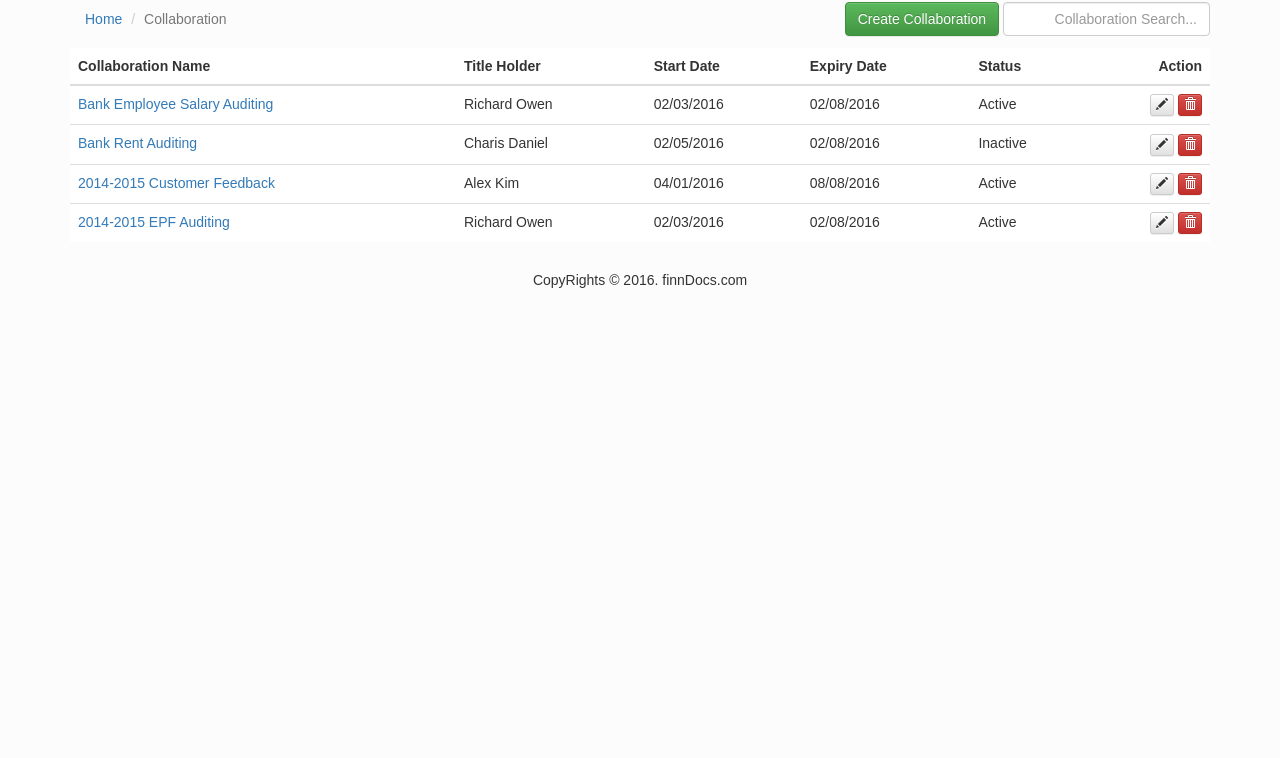
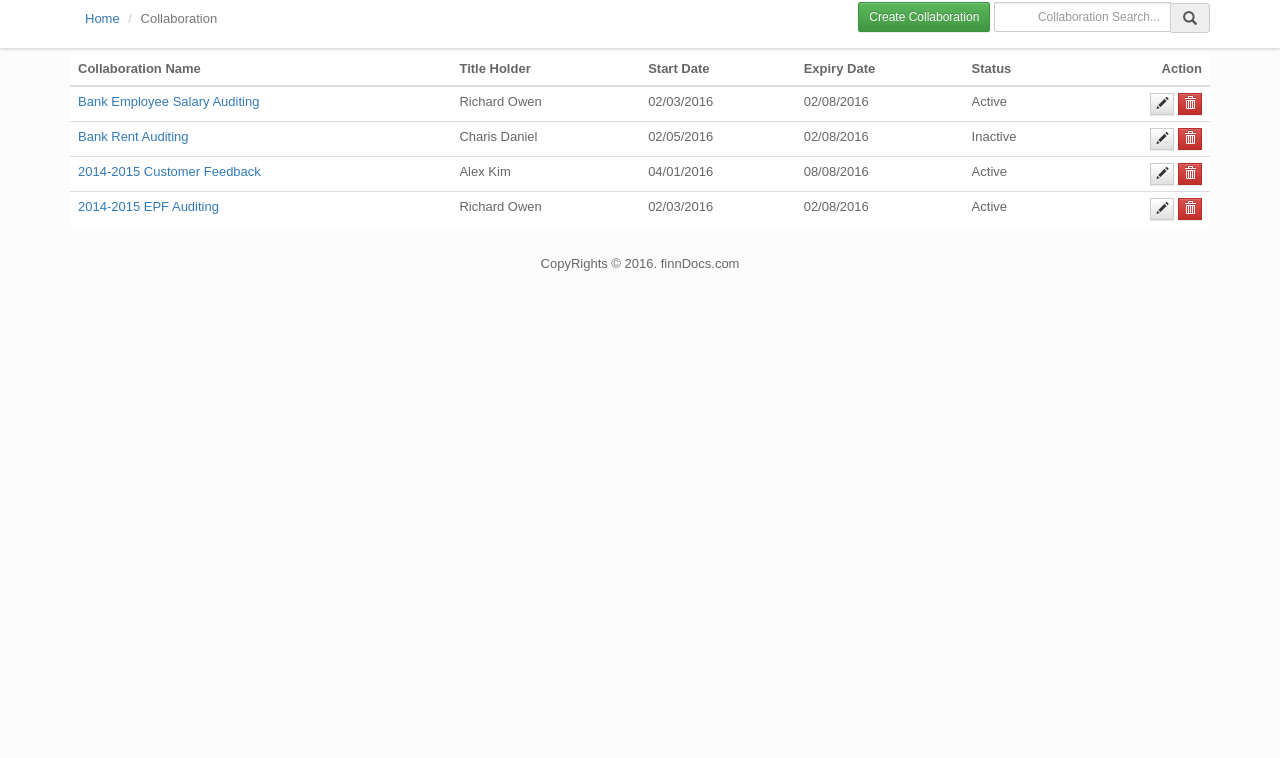
Before and after one commit to rans0000/fbme, a website: page dev/index.html in a window 1280 px wide. Shown: the part 42-800 px from the top of the page. Drawn offline with Linux system fonts and the light colour scheme.

Commit message:
Added * Roboto font Changed * CSS header area full width, button radii decreased

```diff
--- a/dev/js/modules/collaboration/collaborationListTemplate.html
+++ b/dev/js/modules/collaboration/collaborationListTemplate.html
@@ -1,6 +1,6 @@
 <div>
-    <div class="container">
-        <header class="main-toolbar">
+    <header class="main-toolbar">
+        <div class="container">
             <div class="row">
                 <div class="col-xs-12 col-sm-6">
                     <ol class="breadcrumb">
@@ -9,15 +9,20 @@
                     </ol>
                 </div>
                 <div class="col-xs-12 col-sm-6 text-right">
-                    <button type="button" class="btn btn-success" ng-click="CollaborationListVM.activateCollaborationDialog(true)">Create Collaboration</button>
+                    <button type="button" class="btn btn-success btn-sm" ng-click="CollaborationListVM.activateCollaborationDialog(true)">Create Collaboration</button>
                     <form class="form-inline search-primary" role="form">
                         <div class="form-group">
-                            <input type="text" class="form-control text-right" id="exampleInputEmail2" placeholder="Collaboration Search..." title="Collaboration Search" ng-model="CollaborationListVM.filterText">
+                            <div class="input-group">
+                                <input type="text" class="form-control text-right input-sm" id="exampleInputEmail2" placeholder="Collaboration Search..." title="Collaboration Search" ng-model="CollaborationListVM.filterText">
+                                <span class="input-group-addon glyphicon glyphicon-search"></span>
+                            </div>
                         </div>
                     </form>
                 </div>
             </div>
-        </header>
+        </div>
+    </header>
+    <div class="container">
         <table class="table table-hover table-primary">
             <thead>
                 <tr>
--- /dev/null
+++ b/dev/sass/_font-mixins.scss
@@ -0,0 +1,44 @@
+// =============================================================================
+// String Replace
+// =============================================================================
+
+@function str-replace($string, $search, $replace: "") {
+	$index: str-index($string, $search);
+
+	@if $index {
+		@return str-slice($string, 1, $index - 1) + $replace + str-replace(str-slice($string, $index + str-length($search)), $search, $replace);
+	}
+
+	@return $string;
+}
+
+// =============================================================================
+// Font Face
+// =============================================================================
+
+@mixin font-face($name, $path, $weight: null, $style: null, $exts: eot woff2 woff ttf svg) {
+	$src: null;
+
+	$extmods: (
+		eot: "?",
+		svg: "#" + str-replace($name, " ", "_")
+	);
+
+	$formats: (
+		otf: "opentype",
+		ttf: "truetype"
+	);
+
+	@each $ext in $exts {
+		$extmod: if(map-has-key($extmods, $ext), $ext + map-get($extmods, $ext), $ext);
+		$format: if(map-has-key($formats, $ext), map-get($formats, $ext), $ext);
+		$src: append($src, url(quote($path + "." + $extmod)) format(quote($format)), comma);
+	}
+
+	@font-face {
+		font-family: quote($name);
+		font-style: $style;
+		font-weight: $weight;
+		src: $src;
+	}
+}
--- a/dev/sass/_variables.scss
+++ b/dev/sass/_variables.scss
@@ -1,10 +1,10 @@
-$font-primary:        Arial, "Helvetica Neue", Helvetica, sans-serif;
+$font-primary:        "robotoregular", Arial, "Helvetica Neue", Helvetica, sans-serif;
 
 $line-height			    :1.8rem;
 $font-size-base				:62.5%;
-$font-size-small			:1.2rem;
-$font-size-normal			:1.4rem;
-$font-size-medium			:1.6rem;
+$font-size-small			:1.1rem;
+$font-size-normal			:1.3rem;
+$font-size-medium			:1.5rem;
 $font-size-big				:2.0rem;
 
 $font-weight-medium         : 500;
@@ -16,5 +16,5 @@ $tertiary-color             :#AAF2EA;        //cyan
 $slate-color                :#c9c0c0;        //gray-dark
 $mute-color                :#F7F7F7;        //gray-dark
 
-$text-color-primary         :#333;           //black
+$text-color-primary         :#666;           //black
 $text-color-gray            :#999;           //gray
--- a/dev/sass/style.scss
+++ b/dev/sass/style.scss
@@ -1,10 +1,12 @@
 @import "variables.scss";
+@import "font-mixins.scss";
 
+@include font-face("Futura2-Normal", "../fonts/Roboto-Regular-webfont");
 html{
     font-size: $font_size_base;vertical-align: baseline;font-weight: normal;
 }
 body{
-    background: $bg-color;font-weight: normal;font-size: $font-size-normal;line-height: $line-height;font-family: $font-primary;
+    background: $bg-color;font-weight: normal;font-size: $font-size-normal;line-height: $line-height;font-family: $font-primary;color: $text-color-primary;
 }
 %clearfix{
     &:after{
@@ -16,6 +18,19 @@ body{
 /*overrides*/
 ul, ol{
     padding-left: 15px;list-style-type: none;
+}
+
+.form-control{
+    border-radius: 2px;
+}
+.btn-group-sm>.btn, .btn-sm{
+    border-radius: 2px;
+}
+.btn-group-xs>.btn, .btn-xs{
+    border-radius: 0;
+}
+.table>tbody>tr>td, .table>tbody>tr>th, .table>tfoot>tr>td, .table>tfoot>tr>th, .table>thead>tr>td, .table>thead>tr>th{
+    padding: 6px 8px;
 }
 
 /*======================================================*/
@@ -65,7 +80,8 @@ ul, ol{
     }
 }
 .main-toolbar{
-    padding-top: ($line-height / 3);margin-bottom: ($line-height / 3);
+    background: #fff;box-shadow: 0 1px 3px rgba(0, 0, 0, .2);
+    padding-top: ($line-height / 3);padding-bottom: ($line-height / 3);margin-bottom: ($line-height / 3);
     .search-primary{
         display: inline-block;
     }
```
Also changed, not shown: dev/css/style.css, dev/fonts/Roboto-Regular-webfont.ttf (added), dev/fonts/Roboto-Regular-webfont.woff (added), 3 other files.
